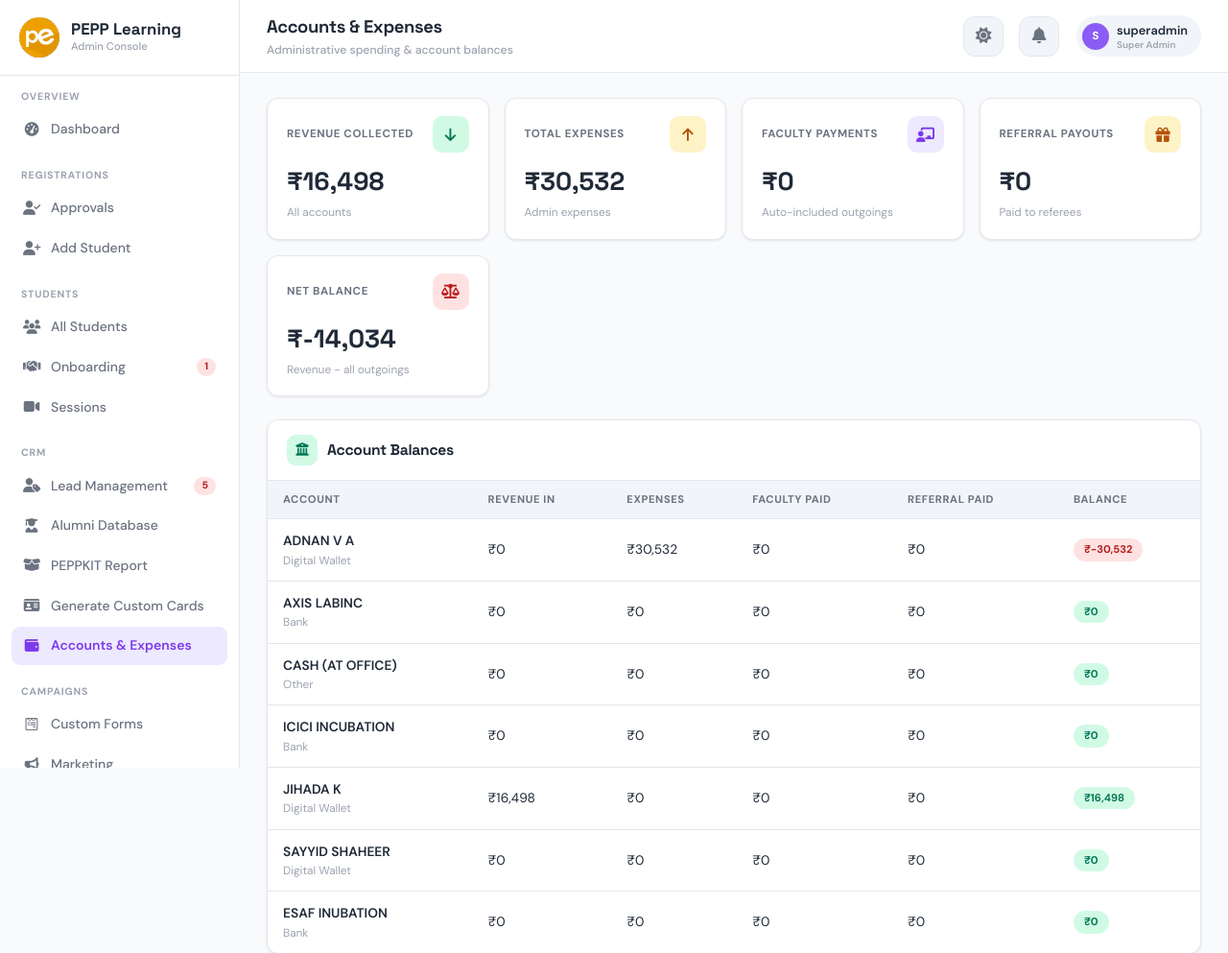
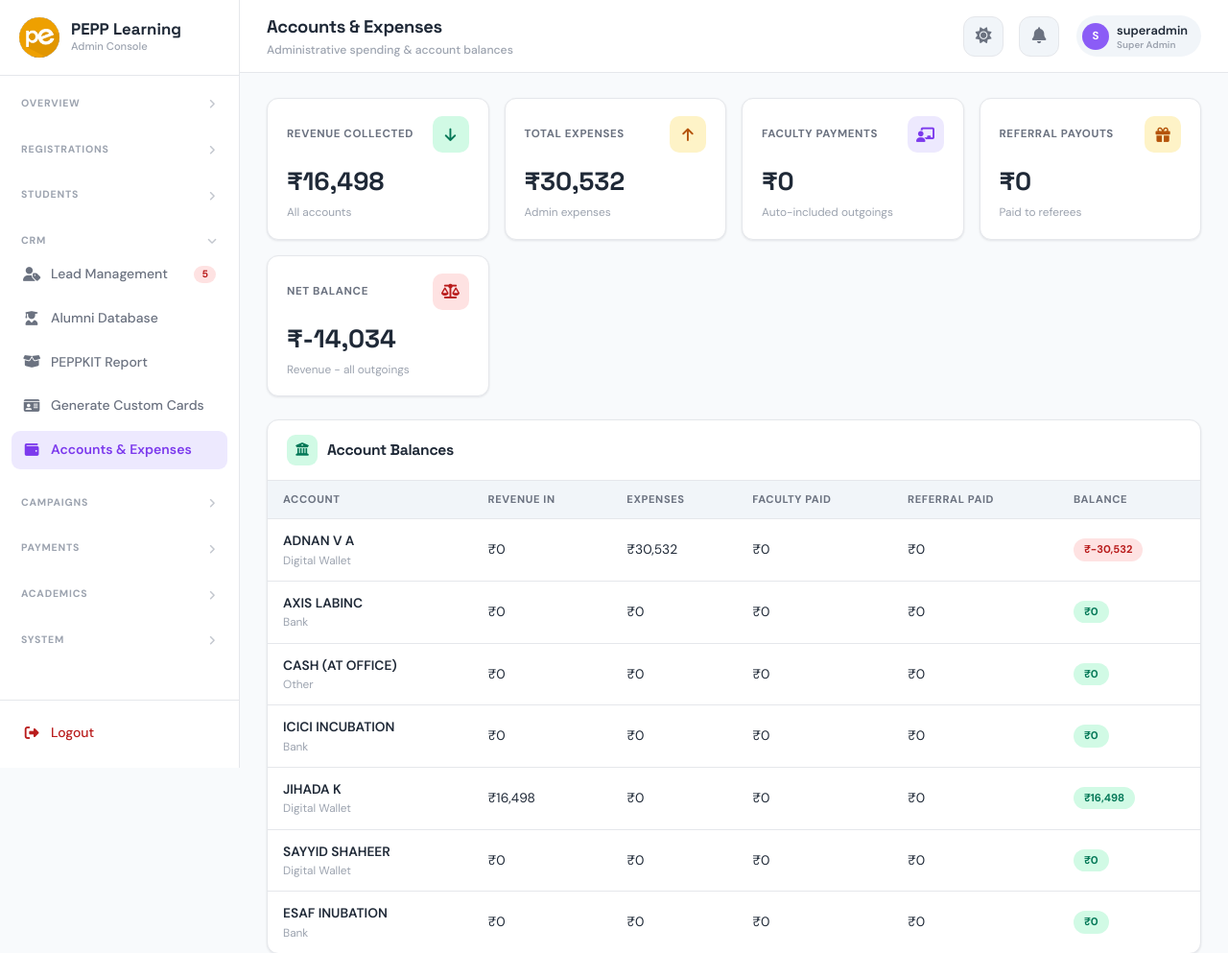
Before and after one commit to teamincubation/PEPP_ADMISSION_MANAGEMENT, a PHP site: page /accounts.php in a window 1280 px wide. Shown: the top 993 px of the page at 96% size. Run offline with PHP 8.4, Linux system fonts and the light colour scheme; a user stored in the database is signed in; data comes from the database, SQL or seed files in the repository; data that the repository does not hold is empty.

Commit message:
Implement collapsible accordion model for admin sidebar categories and sub-categories

```diff
--- a/assets/css/admin-theme.css
+++ b/assets/css/admin-theme.css
@@ -89,7 +89,41 @@ a:hover { text-decoration: underline; }
     text-transform: uppercase;
     letter-spacing: 0.8px;
     color: var(--muted-foreground);
-    padding: 0 10px 6px;
+    padding: 6px 10px;
+    cursor: pointer;
+    display: flex;
+    justify-content: space-between;
+    align-items: center;
+    user-select: none;
+    transition: color 0.15s ease;
+}
+.nav-section-label:hover {
+    color: var(--foreground);
+}
+.nav-section-label::after {
+    content: '\f107'; /* fontawesome angle-down */
+    font-family: 'Font Awesome 6 Free';
+    font-weight: 900;
+    font-size: 0.72rem;
+    transition: transform 0.2s ease;
+    opacity: 0.6;
+}
+.nav-section.collapsed .nav-section-label::after {
+    transform: rotate(-90deg);
+}
+.nav-section-content {
+    display: flex;
+    flex-direction: column;
+    gap: 4px;
+    max-height: 800px;
+    opacity: 1;
+    overflow: hidden;
+    transition: max-height 0.25s ease-in-out, opacity 0.2s ease-in-out;
+}
+.nav-section.collapsed .nav-section-content {
+    max-height: 0;
+    opacity: 0;
+    pointer-events: none;
 }
 .nav-item {
     display: flex;
--- a/includes/admin_nav.php
+++ b/includes/admin_nav.php
@@ -99,6 +99,17 @@ function nav_active($key, $active) { return $key === $active ? 'active' : ''; }
                 document.documentElement.classList.add('theme-' + theme);
             }
         })();
+        document.addEventListener('DOMContentLoaded', function() {
+            var labels = document.querySelectorAll('.sidebar .nav-section-label');
+            labels.forEach(function(label) {
+                var section = label.closest('.nav-section');
+                if (!section) return;
+                label.addEventListener('click', function(e) {
+                    e.preventDefault();
+                    section.classList.toggle('collapsed');
+                });
+            });
+        });
     </script>
     <?php if (!empty($extra_head)) echo $extra_head; ?>
 </head>
@@ -117,18 +128,21 @@ function nav_active($key, $active) { return $key === $active ? 'active' : ''; }
             </div>
         </div>
 
-        <div class="nav-section">
+        <div class="nav-section <?php echo $active_page !== 'dashboard' ? 'collapsed' : ''; ?>">
             <div class="nav-section-label">Overview</div>
+            <div class="nav-section-content">
                 <?php if (can_access('dashboard')): ?>
                 <a class="nav-item <?php echo nav_active('dashboard', $active_page); ?>" href="dashboard.php">
                     <i class="fas fa-gauge-high"></i> Dashboard
                 </a>
                 <?php endif; ?>
             </div>
+        </div>
 
         <?php if (can_access('approvals') || can_access('add-student')): ?>
-        <div class="nav-section">
+        <div class="nav-section <?php echo !in_array($active_page, ['approvals', 'add-student']) ? 'collapsed' : ''; ?>">
             <div class="nav-section-label">Registrations</div>
+            <div class="nav-section-content">
                 <?php if (can_access('approvals')): ?>
                 <a class="nav-item <?php echo nav_active('approvals', $active_page); ?>" href="student-approval.php">
                     <i class="fas fa-user-check"></i> Approvals
@@ -141,11 +155,13 @@ function nav_active($key, $active) { return $key === $active ? 'active' : ''; }
                 </a>
                 <?php endif; ?>
             </div>
+        </div>
         <?php endif; ?>
 
         <?php if (can_access('students') || can_access('onboarding') || can_access('sessions')): ?>
-        <div class="nav-section">
+        <div class="nav-section <?php echo !in_array($active_page, ['students', 'onboarding', 'sessions']) ? 'collapsed' : ''; ?>">
             <div class="nav-section-label">Students</div>
+            <div class="nav-section-content">
                 <?php if (can_access('students')): ?>
                 <a class="nav-item <?php echo nav_active('students', $active_page); ?>" href="studentpage.php">
                     <i class="fas fa-users"></i> All Students
@@ -163,11 +179,13 @@ function nav_active($key, $active) { return $key === $active ? 'active' : ''; }
                 </a>
                 <?php endif; ?>
             </div>
+        </div>
         <?php endif; ?>
 
         <?php if (can_access('leads') || can_access('accounts') || can_access('marketing') || can_access('alumni')): ?>
-        <div class="nav-section">
+        <div class="nav-section <?php echo !in_array($active_page, ['leads', 'alumni', 'peppkit', 'cards', 'accounts']) ? 'collapsed' : ''; ?>">
             <div class="nav-section-label">CRM</div>
+            <div class="nav-section-content">
                 <?php if (can_access('leads')): ?>
                 <a class="nav-item <?php echo nav_active('leads', $active_page); ?>" href="lead-management.php">
                     <i class="fas fa-user-tag"></i> Lead Management
@@ -195,11 +213,13 @@ function nav_active($key, $active) { return $key === $active ? 'active' : ''; }
                 </a>
                 <?php endif; ?>
             </div>
+        </div>
         <?php endif; ?>
 
         <?php if (can_access('campaigns') || can_access('marketing')): ?>
-        <div class="nav-section">
+        <div class="nav-section <?php echo !in_array($active_page, ['campaigns', 'marketing', 'email-campaigns']) ? 'collapsed' : ''; ?>">
             <div class="nav-section-label">Campaigns</div>
+            <div class="nav-section-content">
                 <?php if (can_access('campaigns')): ?>
                 <a class="nav-item <?php echo nav_active('campaigns', $active_page); ?>" href="campaign-forms.php">
                     <i class="fab fa-wpforms"></i> Custom Forms
@@ -226,11 +246,13 @@ function nav_active($key, $active) { return $key === $active ? 'active' : ''; }
                 </a>
                 <?php endif; ?>
             </div>
+        </div>
         <?php endif; ?>
 
         <?php if (can_access('installments') || can_access('whatsapp') || can_access('invoices')): ?>
-        <div class="nav-section">
+        <div class="nav-section <?php echo !in_array($active_page, ['installments', 'invoices', 'whatsapp']) ? 'collapsed' : ''; ?>">
             <div class="nav-section-label">Payments</div>
+            <div class="nav-section-content">
                 <?php if (can_access('installments')): ?>
                 <a class="nav-item <?php echo nav_active('installments', $active_page); ?>" href="phpinstalmentpaymentupdate.php">
                     <i class="fas fa-money-bill-wave"></i> Installments
@@ -255,11 +277,13 @@ function nav_active($key, $active) { return $key === $active ? 'active' : ''; }
                 </a>
                 <?php endif; ?>
             </div>
+        </div>
         <?php endif; ?>
 
         <?php if (can_access('courses') || can_access('faculties') || can_access('studyplans')): ?>
-        <div class="nav-section">
+        <div class="nav-section <?php echo !in_array($active_page, ['courses', 'faculties', 'studyplans', 'student-study-reports']) ? 'collapsed' : ''; ?>">
             <div class="nav-section-label">Academics</div>
+            <div class="nav-section-content">
                 <?php if (can_access('courses')): ?>
                 <a class="nav-item <?php echo nav_active('courses', $active_page); ?>" href="course-management.php">
                     <i class="fas fa-book-open"></i> Courses
@@ -279,11 +303,13 @@ function nav_active($key, $active) { return $key === $active ? 'active' : ''; }
                 </a>
                 <?php endif; ?>
             </div>
+        </div>
         <?php endif; ?>
 
 
-        <div class="nav-section">
+        <div class="nav-section <?php echo !in_array($active_page, ['settings', 'admin-management', 'admin-activity', 'reports']) ? 'collapsed' : ''; ?>">
             <div class="nav-section-label">System</div>
+            <div class="nav-section-content">
                 <?php if (can_access('settings')): ?>
                 <a class="nav-item <?php echo nav_active('settings', $active_page); ?>" href="settings.php">
                     <i class="fas fa-gear"></i> Settings
@@ -303,6 +329,7 @@ function nav_active($key, $active) { return $key === $active ? 'active' : ''; }
                 <a class="nav-item" href="register.php" target="_blank">
                     <i class="fas fa-arrow-up-right-from-square"></i> Registration Form
                 </a>
+            </div>
         </div>
 
         <div class="sidebar-footer">
```
Lines whose indentation alone changed are shown as unchanged.
